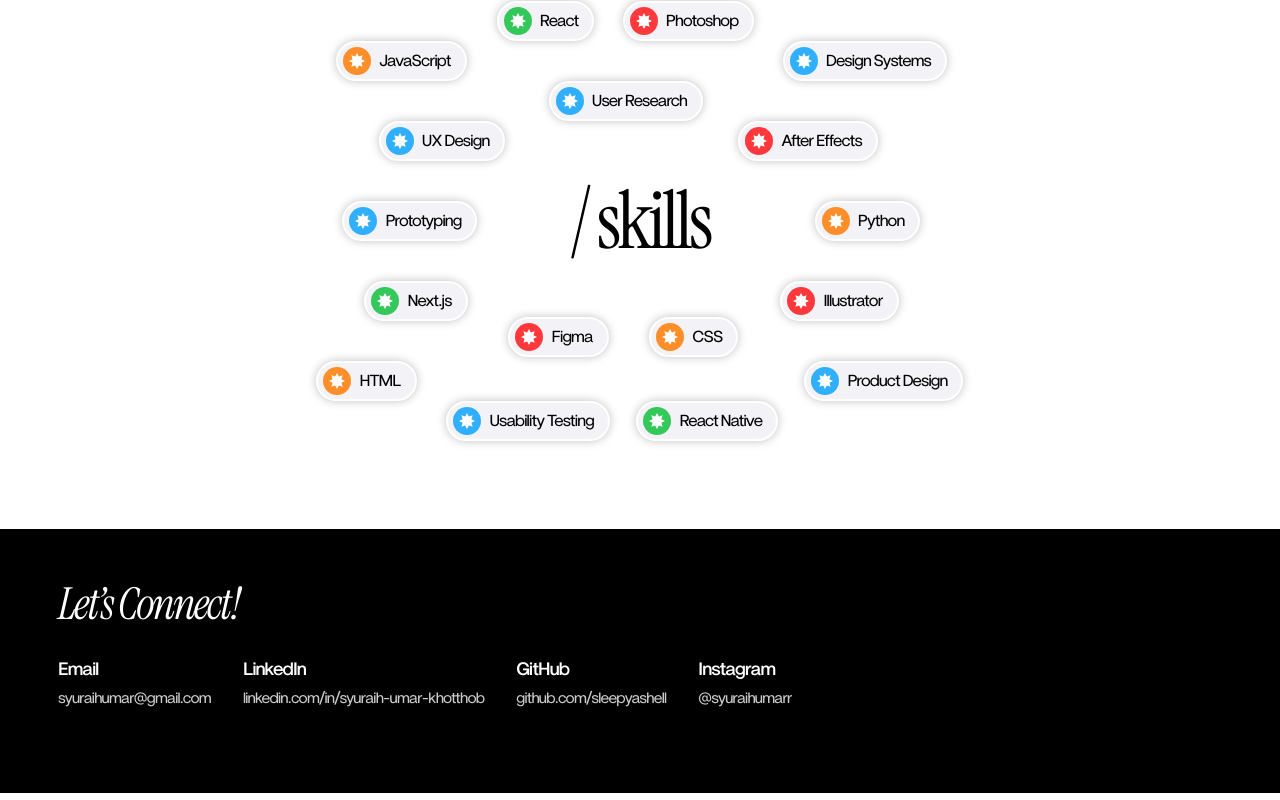
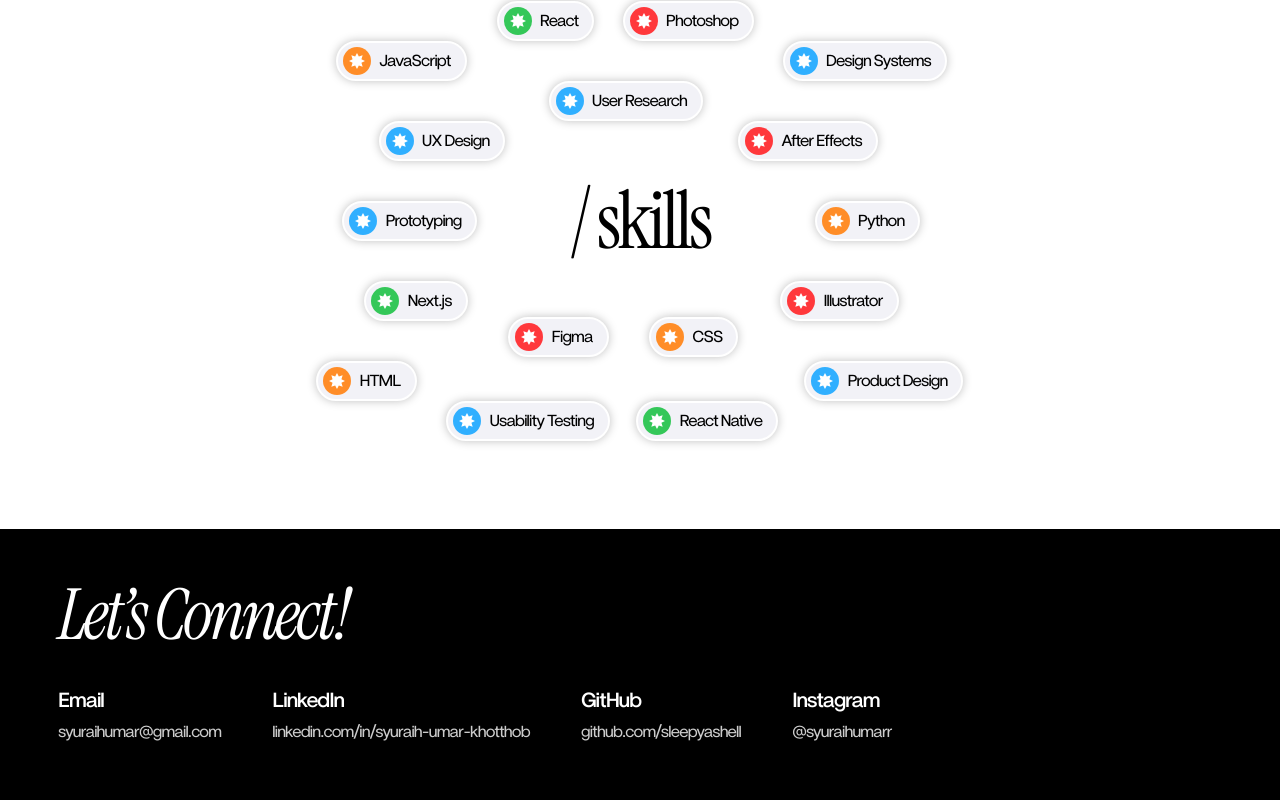
Before and after one commit to sleepyashell/web-portfolio, a Next.js app: page / in a window 1280 px wide. Shown: the part 1497-2297 px from the top of the page. Built offline with nearby package versions, Linux system fonts and the light colour scheme; no server answers.

Commit message:
style: larger footer typography

```diff
--- a/src/components/Footer.tsx
+++ b/src/components/Footer.tsx
@@ -14,14 +14,14 @@ export function Footer() {
     >
       <h2
         className="font-serif italic"
-        style={{ fontSize: uMin(100, 44), lineHeight: 0.87, letterSpacing: "-0.05em" }}
+        style={{ fontSize: "clamp(48px, 5.5vw, 104px)", lineHeight: 0.87, letterSpacing: "-0.05em" }}
       >
         Let’s Connect!
       </h2>
 
       <ul
         className="flex flex-col flex-wrap sm:flex-row"
-        style={{ marginTop: uMin(77, 32), columnGap: uMin(70, 32), rowGap: uMin(24, 20) }}
+        style={{ marginTop: "clamp(32px, 3vw, 64px)", columnGap: "clamp(32px, 4vw, 80px)", rowGap: 24 }}
       >
         {contacts.map((c) => {
           const external = !c.href.startsWith("mailto:");
@@ -32,12 +32,12 @@ export function Footer() {
                 {...(external ? { target: "_blank", rel: "noopener noreferrer" } : {})}
                 className="group block focus-visible:outline-2 focus-visible:outline-offset-4 focus-visible:outline-paper"
               >
-                <span className="block font-medium" style={{ fontSize: uMin(30, 18), letterSpacing: "-0.05em" }}>
+                <span className="block font-medium" style={{ fontSize: "clamp(18px, 1.6vw, 30px)", letterSpacing: "-0.05em" }}>
                   {c.label}
                 </span>
                 <span
                   className="mt-1 block text-paper/80 underline-offset-4 group-hover:underline"
-                  style={{ fontSize: uMin(24, 15), letterSpacing: "-0.05em" }}
+                  style={{ fontSize: "clamp(15px, 1.25vw, 24px)", letterSpacing: "-0.05em" }}
                 >
                   {c.value}
                 </span>
```
